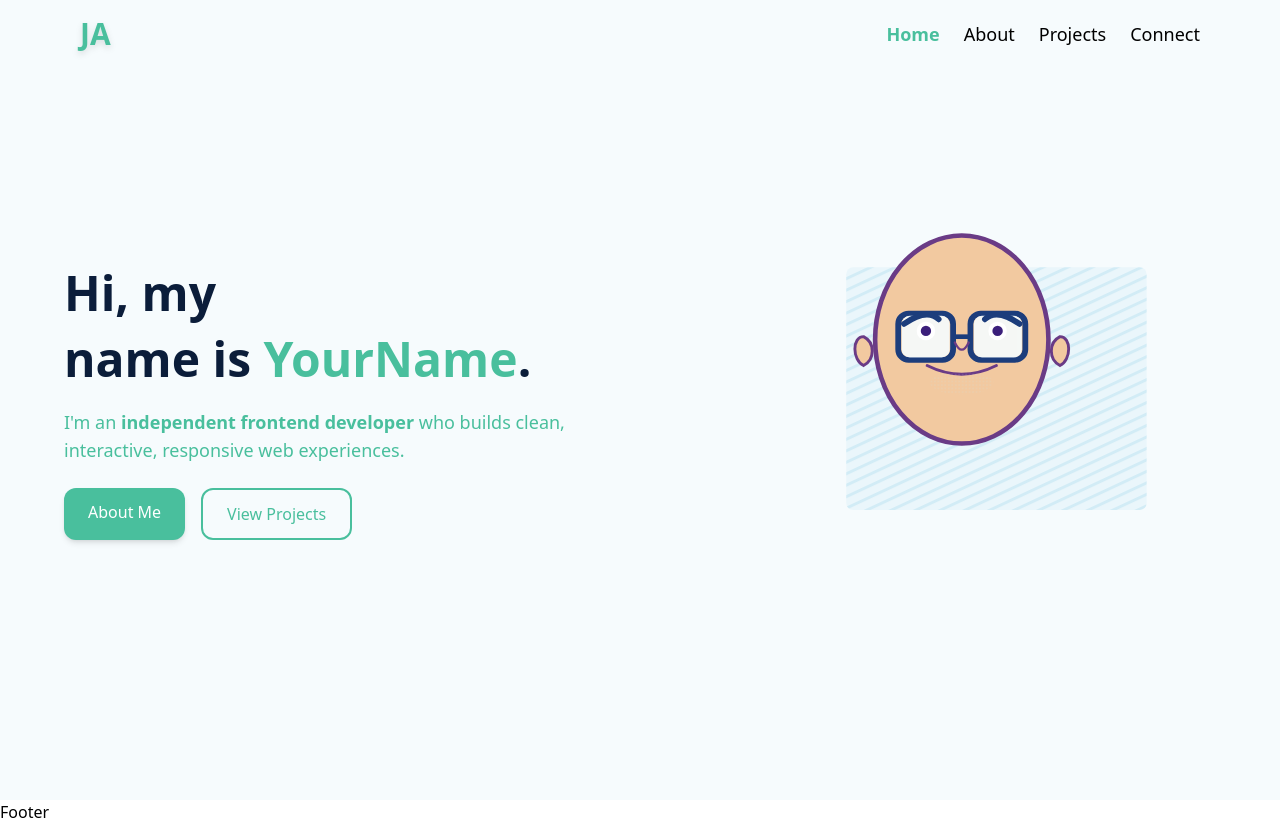
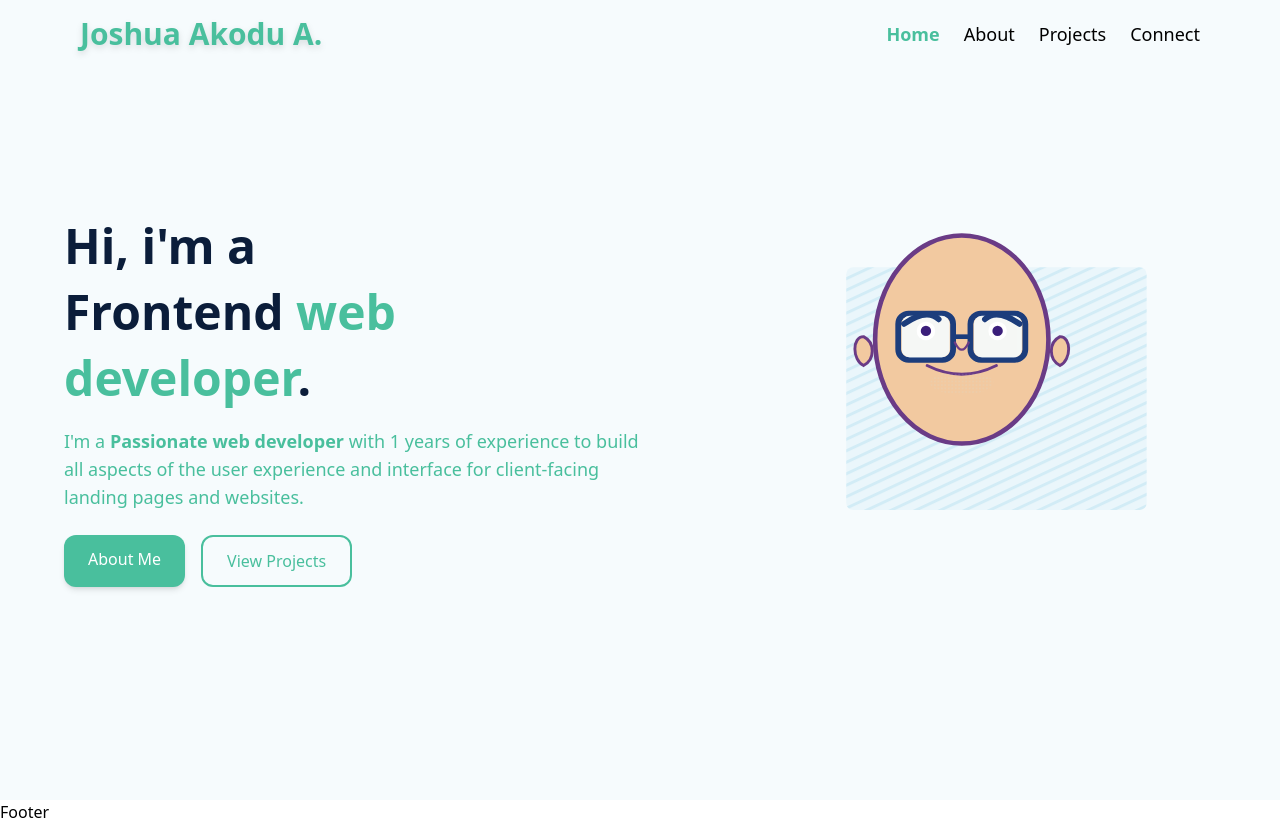
Before and after one commit to AYOBAMI-JOSHUA/JoshuaAyobami, a React (Vite) app: page / in a window 1280 px wide. Built offline with nearby package versions, Linux system fonts and the light colour scheme.

Commit message:
coreections

```diff
--- a/src/component/global/Navbar.jsx
+++ b/src/component/global/Navbar.jsx
@@ -37,7 +37,7 @@ export default function NavBar() {
       <div className="flex items-center justify-between px-4 sm:px-8 md:px-12 lg:px-20 py-4">
         {/* LOGO */}
         <Heading as="h1" size="xl" className="flex items-center drop-shadow-md text-tealishGreen">
-          <span> JA </span>
+          <span> Joshua Akodu A.</span>
         </Heading>
 
         {/* Mobile menu button */}
--- a/src/component/home/CursorLook.jsx
+++ b/src/component/home/CursorLook.jsx
@@ -57,13 +57,12 @@ export default function Hero() {
     <section className="pt-20 md:pt-0 min-h-screen flex flex-col-reverse md:flex-row items-center justify-between px-6 md:px-16 bg-[#f6fbfd]">
       <div className="max-w-xl text-center md:text-left mb-8 md:mb-0">
         <h1 className="text-4xl md:text-5xl font-bold text-[#0b1d3a] leading-snug">
-          Hi, my <br />
-          name is <span className="text-tealishGreen">YourName</span>.
+          Hi, i'm a <br />Frontend <span className="text-tealishGreen">web developer</span>.
         </h1>
 
         <p className="mt-4 text-base md:text-lg text-tealishGreen">
-          I&apos;m an <span className="font-semibold">independent frontend developer</span>
-          {" "}who builds clean, interactive, responsive web experiences.
+          I&apos;m a <span className="font-semibold">Passionate web developer</span>
+          {" "}  with 1 years of experience to build all aspects of the user experience and interface for client-facing landing pages and websites.
         </p>
 
         <div className="mt-6 flex flex-col sm:flex-row gap-4 justify-center md:justify-start">
```
